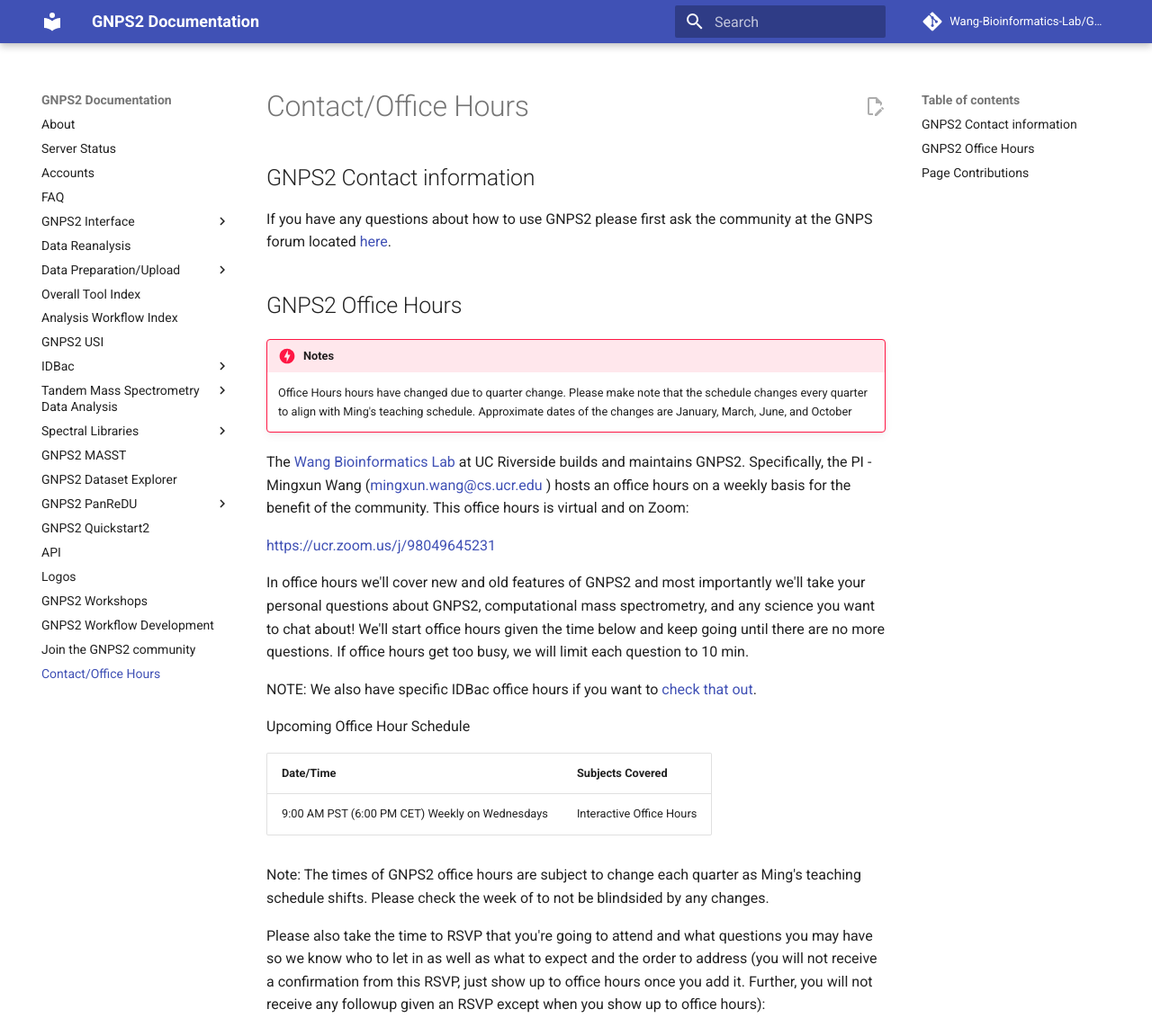
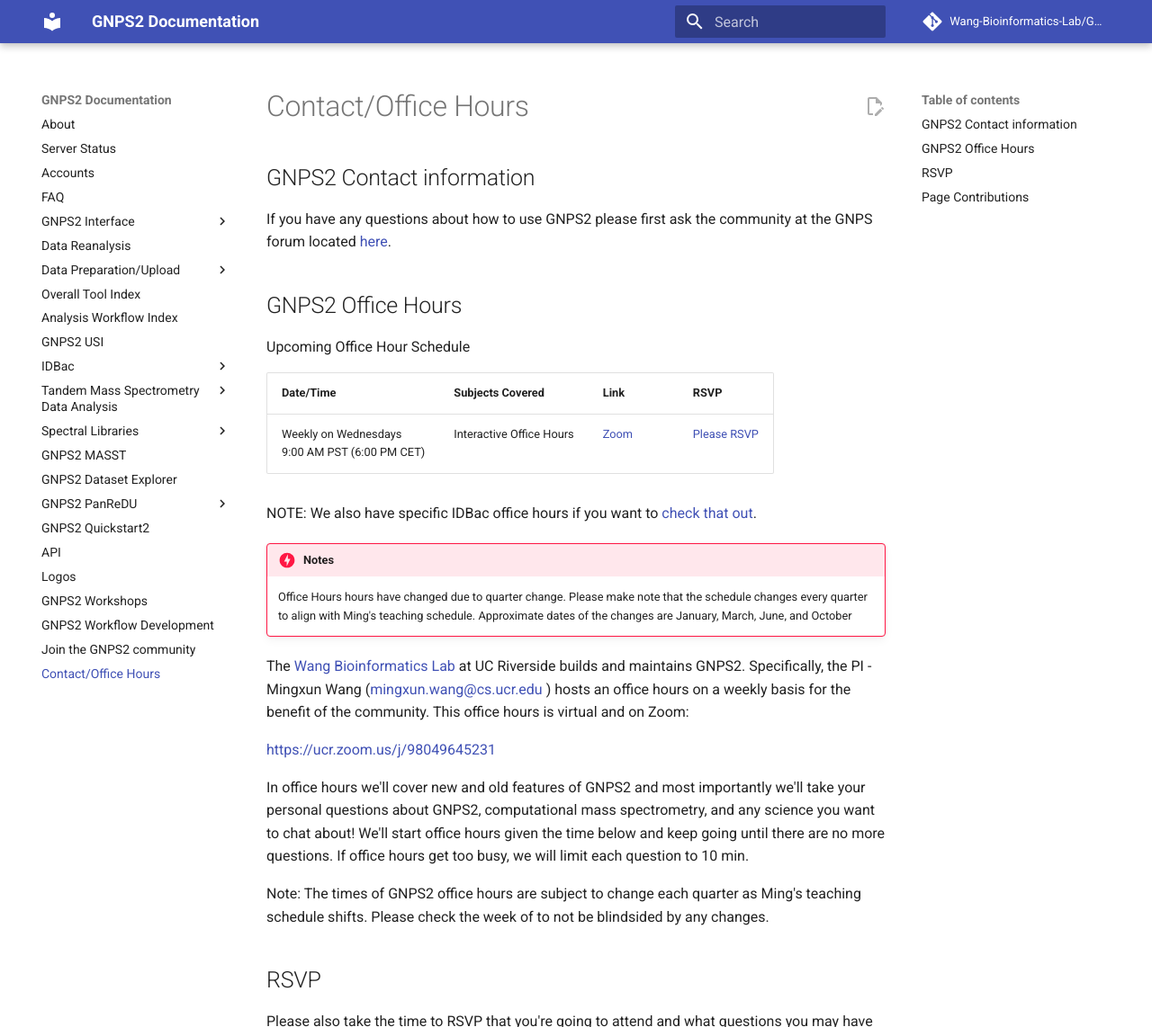
Before and after one commit to Wang-Bioinformatics-Lab/GNPS2_Documentation, an MkDocs documentation site: the page built from docs/contact.md, in a window 1280 px wide and 1400 px high, cut to the strip 0-1142 px from the top of the window. Shown: the whole strip at 90% size. Built offline with MkDocs 1.6.1 and Material for MkDocs 9.7.7, drawn with Linux system fonts in a browser that asks for light colours; comment, search, counter and statistics services are not loaded; some of the changed lines change nothing that is shown.

Commit message:
update contact.md and mkdocs.yml authors plugin bug fix

```diff
--- a/docs/contact.md
+++ b/docs/contact.md
@@ -3,6 +3,14 @@
 If you have any questions about how to use GNPS2 please first ask the community at the GNPS forum located [here](https://groups.google.com/forum/#!forum/molecular_networking_bug_reports).
 
 ## GNPS2 Office Hours
+
+Upcoming Office Hour Schedule
+
+| Date/Time                                            | Subjects Covered         | Link                                      | RSVP                 |
+|------------------------------------------------------|--------------------------|-------------------------------------------|----------------------|
+| Weekly on Wednesdays <br/> 9:00 AM PST (6:00 PM CET) | Interactive Office Hours | [Zoom](https://ucr.zoom.us/j/98049645231) | [Please RSVP](#rsvp) |
+
+NOTE: We also have specific IDBac office hours if you want to [check that out](idbacofficehours.md).
 
 !!! danger "Notes"
     Office Hours hours have changed due to quarter change. Please make note that the schedule changes every quarter to align with Ming's teaching schedule. Approximate dates of the changes are January, March, June, and October
@@ -13,16 +21,10 @@
 
 In office hours we'll cover new and old features of GNPS2 and most importantly we'll take your personal questions about GNPS2, computational mass spectrometry, and any science you want to chat about! We'll start office hours given the time below and keep going until there are no more questions. If office hours get too busy, we will limit each question to 10 min.
 
-NOTE: We also have specific IDBac office hours if you want to [check that out](idbacofficehours.md).
-
-Upcoming Office Hour Schedule
-
-|     Date/Time    | Subjects Covered          |
-| ------------- |------------- |
-| 9:00 AM PST (6:00 PM CET) Weekly on Wednesdays | Interactive Office Hours |
 
 Note: The times of GNPS2 office hours are subject to change each quarter as Ming's teaching schedule shifts. Please check the week of to not be blindsided by any changes.
 
+## RSVP
 Please also take the time to RSVP that you're going to attend and what questions you may have so we know who to let in as well as what to expect and the order to address (you will not receive a confirmation from this RSVP, just show up to office hours once you add it. Further, you will not receive any followup given an RSVP except when you show up to office hours):
 
 <iframe src="https://docs.google.com/forms/d/e/1FAIpQLSdOCaOmZ6Q5ggsmnQ414SSYBrshpX-Ibt4ENh2TPkQiBBR2qw/viewform?embedded=true" width="640" height="700" frameborder="0" marginheight="0" marginwidth="0">Loading…</iframe>
--- a/mkdocs.yml
+++ b/mkdocs.yml
@@ -82,6 +82,7 @@
 
 plugins:
     - search
+    - git-authors
     - git-revision-date-localized:
         type: datetime
     - mermaid2
```
